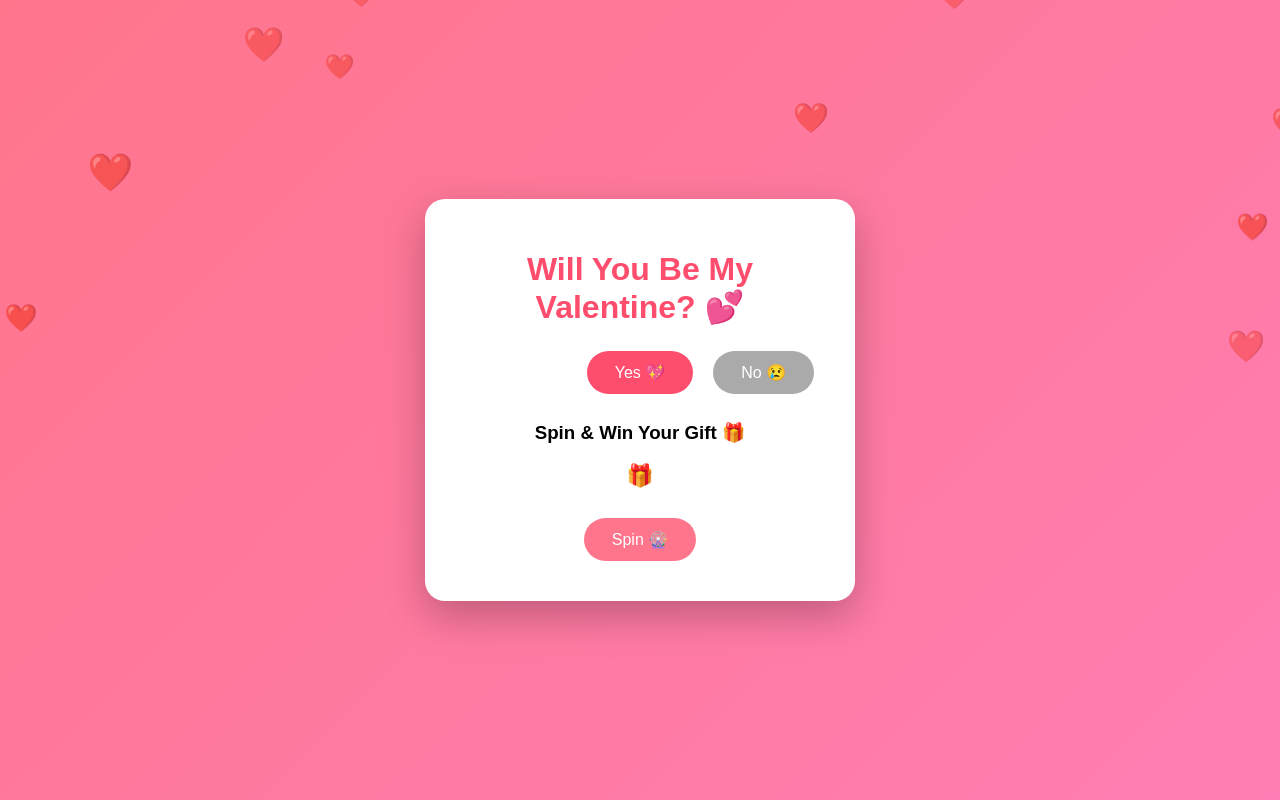
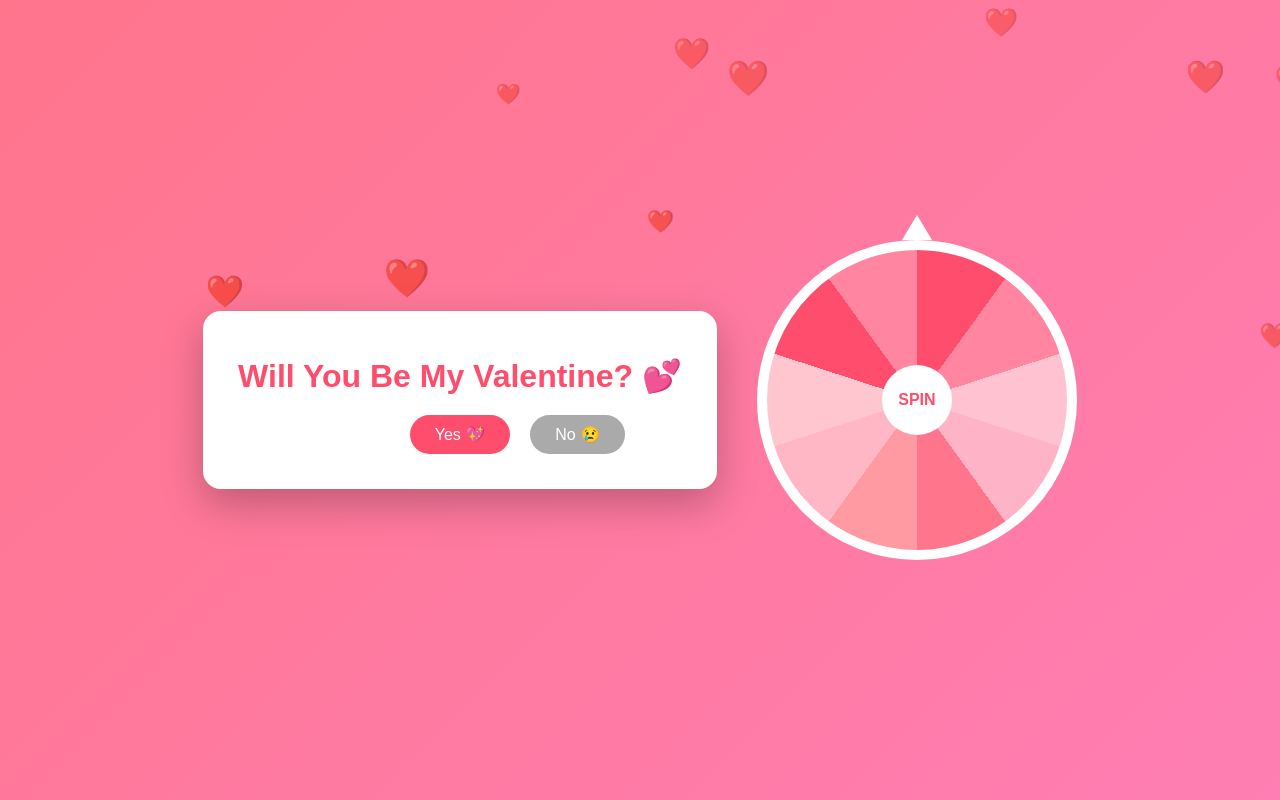
Before and after one commit to rsureshk/valentine, a plain HTML site: page index.html in a window 1280 px wide. Drawn offline with Linux system fonts and the light colour scheme.

Commit message:
Refactor HTML and CSS for improved structure

```diff
--- a/index.html
+++ b/index.html
@@ -4,149 +4,174 @@
 <meta charset="UTF-8">
 <title>For My Bangaram ❤️</title>
 <style>
-    body {
-      background: linear-gradient(135deg, #ff758c, #ff7eb3);
-      height: 100vh;
-      overflow: hidden;
-      display: flex;
-      align-items: center;
-      justify-content: center;
-      font-family: Arial, sans-serif;
-      margin: 0;
+body{
+  margin:0;
+  background:linear-gradient(135deg,#ff758c,#ff7eb3);
+  font-family:Arial,sans-serif;
+  height:100vh;
+  overflow:hidden;
+  display:flex;
+  justify-content:center;
+  align-items:center;
 }
 
-    .card {
-      background: white;
-      padding: 30px 40px;
-      border-radius: 20px;
-      text-align: center;
-      box-shadow: 0 15px 40px rgba(0,0,0,0.25);
-      z-index: 10;
-      width: 350px;
+.container{
+  display:flex;
+  gap:40px;
+  align-items:center;
 }
 
-    h1 {
-      color: #ff4d6d;
-      margin-bottom: 15px;
+.card{
+  background:#fff;
+  padding:25px 35px;
+  border-radius:18px;
+  text-align:center;
+  box-shadow:0 15px 40px rgba(0,0,0,.25);
 }
 
-    button {
-      padding: 12px 28px;
-      font-size: 16px;
-      border: none;
-      border-radius: 30px;
-      cursor: pointer;
-      margin: 10px;
+h1{color:#ff4d6d;margin-bottom:10px;}
+
+button{
+  padding:10px 25px;
+  border:none;
+  border-radius:25px;
+  font-size:16px;
+  margin:10px;
+  cursor:pointer;
 }
 
-    .yes { background: #ff4d6d; color: white; }
-    .no  { background: #aaa; color: white; position: absolute; }
+.yes{background:#ff4d6d;color:#fff;}
+.no{background:#aaa;color:#fff;position:absolute;}
 
-    .spinner-box {
-      margin-top: 15px;
+#wheelBox{
+  position:relative;
 }
 
-    #gift {
-      font-size: 22px;
-      font-weight: bold;
-      color: #ff4d6d;
-      margin: 15px 0;
-      min-height: 30px;
+#wheel{
+  width:300px;
+  height:300px;
+  border-radius:50%;
+  border:10px solid white;
+  background:conic-gradient(
+    #ff4d6d 0deg 36deg,
+    #ff85a1 36deg 72deg,
+    #ffc2d1 72deg 108deg,
+    #ffb3c6 108deg 144deg,
+    #ff758c 144deg 180deg,
+    #ff9aa2 180deg 216deg,
+    #ffb7c5 216deg 252deg,
+    #ffc6d0 252deg 288deg,
+    #ff4d6d 288deg 324deg,
+    #ff85a1 324deg 360deg
+  );
+  display:flex;
+  justify-content:center;
+  align-items:center;
+  transition:transform 4s cubic-bezier(0.17,0.67,0.2,1);
 }
 
-    .spin-btn {
-      background: #ff758c;
-      color: white;
+.pointer{
+  width:0;
+  height:0;
+  border-left:15px solid transparent;
+  border-right:15px solid transparent;
+  border-bottom:25px solid white;
+  position:absolute;
+  top:-25px;
+  left:50%;
+  transform:translateX(-50%);
 }
 
-    .heart {
-      position: fixed;
-      color: rgba(255,255,255,0.8);
-      font-size: 24px;
-      animation: floatUp 6s linear infinite;
-      pointer-events: none;
+.spinBtn{
+  background:#fff;
+  border-radius:50%;
+  width:70px;
+  height:70px;
+  display:flex;
+  align-items:center;
+  justify-content:center;
+  font-weight:bold;
+  cursor:pointer;
+  color:#ff4d6d;
 }
 
-    @keyframes floatUp {
-      0% { transform: translateY(0); opacity: 0; }
-      10% { opacity: 1; }
-      100% { transform: translateY(-110vh); opacity: 0; }
+.heart{
+  position:fixed;
+  color:rgba(255,255,255,.8);
+  font-size:24px;
+  animation:float 6s linear infinite;
+  pointer-events:none;
+}
+
+@keyframes float{
+  0%{transform:translateY(0);opacity:0;}
+  10%{opacity:1;}
+  100%{transform:translateY(-110vh);opacity:0;}
 }
 </style>
 </head>
 <body>
 
+<div class="container">
   <div class="card">
     <h1>Will You Be My Valentine? 💕</h1>
-
     <button class="yes" onclick="yesClick()">Yes 💖</button>
     <button class="no" id="noBtn">No 😢</button>
+  </div>
 
-    <div class="spinner-box">
-      <h3>Spin & Win Your Gift 🎁</h3>
-      <div id="gift">🎁</div>
-      <button class="spin-btn" onclick="spinGift()">Spin 🎡</button>
+  <div id="wheelBox">
+    <div class="pointer"></div>
+    <div id="wheel">
+      <div class="spinBtn" onclick="spin()">SPIN</div>
+    </div>
   </div>
 </div>
 
 <script>
-  // Moving NO button
-  const noBtn = document.getElementById("noBtn");
-  noBtn.addEventListener("mouseover", moveButton);
+const gifts=[
+"📱 Phone","💍 Ring","⌚ Smart Watch","🎧 AirPods","✈️ Trip",
+"👜 Bag","👗 Shopping","🍫 Chocolates","🌹 Roses","💄 Makeup"
+];
 
-  function moveButton() {
-    const x = Math.random() * (window.innerWidth - 100);
-    const y = Math.random() * (window.innerHeight - 50);
-    noBtn.style.left = x + "px";
-    noBtn.style.top = y + "px";
+let angle=0;
+
+function spin(){
+  let random=Math.floor(Math.random()*360)+720;
+  angle+=random;
+  document.getElementById("wheel").style.transform=`rotate(${angle}deg)`;
+
+  setTimeout(()=>{
+    const gift = gifts[Math.floor(((angle%360)/36))];
+    alert("🎁 Bangaram won: " + gift + " 💖");
+  },4000);
 }
 
+// Moving NO button
+const noBtn=document.getElementById("noBtn");
+noBtn.addEventListener("mouseover",()=>{
+  const x=Math.random()*(window.innerWidth-100);
+  const y=Math.random()*(window.innerHeight-50);
+  noBtn.style.left=x+"px";
+  noBtn.style.top=y+"px";
+});
+
 // Romantic popup
-  function yesClick() {
+function yesClick(){
   alert("Bangaram ❤️\n\nCan you give me a baby this year? 👶🥰\n\nI love you forever 💕");
 }
 
-  // Gift Spinner (NO 'Any Gift')
-  const gifts = [
-    "📱 New Phone",
-    "💍 Diamond Ring",
-    "⌚ Smart Watch",
-    "🎧 AirPods",
-    "💄 Makeup Kit",
-    "👜 Branded Bag",
-    "👗 Shopping Day",
-    "✈️ Romantic Trip",
-    "🍫 Chocolates Box",
-    "🌹 100 Roses Bouquet"
-  ];
-
-  function spinGift() {
-    const gift = document.getElementById("gift");
-    let count = 0;
-
-    const interval = setInterval(() => {
-      gift.innerText = gifts[Math.floor(Math.random() * gifts.length)];
-      count++;
-      if (count > 20) {
-        clearInterval(interval);
+// Floating hearts
+function heart(){
+  const h=document.createElement("div");
+  h.className="heart";
+  h.innerHTML="❤️";
+  h.style.left=Math.random()*100+"vw";
+  h.style.fontSize=Math.random()*20+20+"px";
+  h.style.animationDuration=Math.random()*3+4+"s";
+  document.body.appendChild(h);
+  setTimeout(()=>h.remove(),7000);
 }
-    }, 100);
-  }
-
-  // Floating hearts
-  function createHeart() {
-    const heart = document.createElement("div");
-    heart.className = "heart";
-    heart.innerHTML = "❤️";
-    heart.style.left = Math.random() * 100 + "vw";
-    heart.style.fontSize = Math.random() * 20 + 20 + "px";
-    heart.style.animationDuration = Math.random() * 3 + 4 + "s";
-    document.body.appendChild(heart);
-
-    setTimeout(() => heart.remove(), 7000);
-  }
-
-  setInterval(createHeart, 300);
+setInterval(heart,300);
 </script>
 
 </body>
```
Lines whose indentation alone changed are shown as unchanged.
